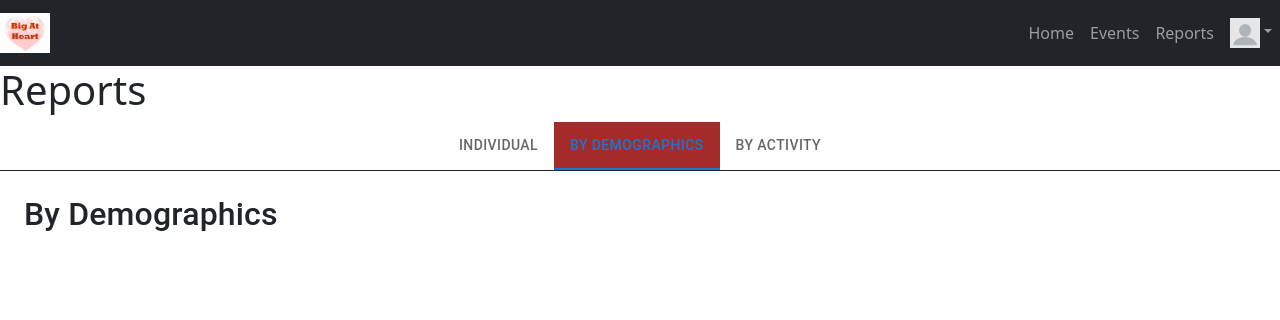
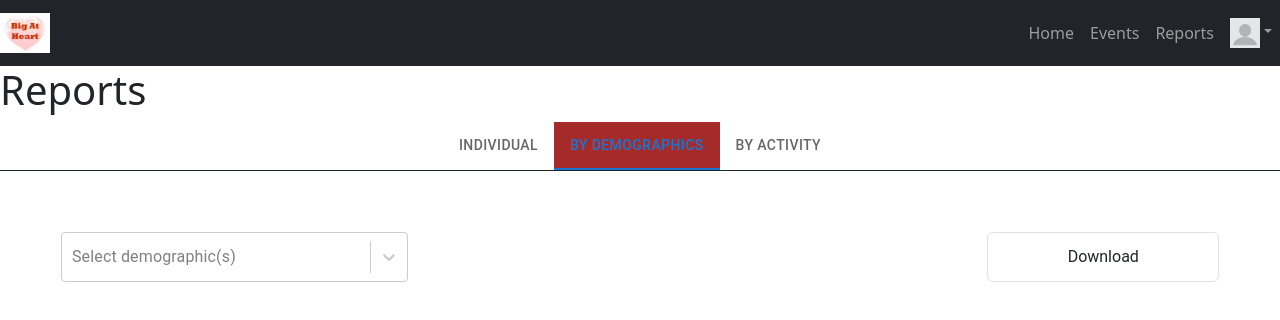
Before and after one commit to NicholasTanYY/volunteer_management_system, a React (Create React App) app: page /adminReports in a window 1280 px wide. Both pictures are taken after a click on the tab "BY DEMOGRAPHICS". Shown: the top 320 px of the page. Built offline with nearby package versions, Linux system fonts and the light colour scheme.

Commit message:
Add piechart Component, missing styling and some logic

```diff
--- a/package.json
+++ b/package.json
@@ -12,6 +12,7 @@
     "@testing-library/jest-dom": "^5.17.0",
     "@testing-library/react": "^13.4.0",
     "@testing-library/user-event": "^13.5.0",
+    "@types/chart.js": "^2.9.41",
     "@types/cors": "^2.8.17",
     "@types/express": "^4.17.21",
     "@types/jest": "^27.5.2",
@@ -23,6 +24,7 @@
     "@types/react-router-dom": "^5.3.3",
     "axios": "^1.6.7",
     "bootstrap": "^5.3.2",
+    "chart.js": "^4.4.1",
     "cors": "^2.8.5",
     "dotenv": "^16.4.1",
     "express": "^4.18.2",
@@ -31,6 +33,7 @@
     "prompt-sync": "^4.2.0",
     "react": "^18.2.0",
     "react-bootstrap": "^2.10.0",
+    "react-chartjs-2": "^5.2.0",
     "react-dom": "^18.2.0",
     "react-redux": "^9.1.0",
     "react-router-dom": "^6.22.0",
--- a/src/components/reportComponents/ByDemographicsComponent.tsx
+++ b/src/components/reportComponents/ByDemographicsComponent.tsx
@@ -1,12 +1,67 @@
 
-import React, { useEffect, useState } from 'react';
+import React, { useState } from 'react';
+import Select from 'react-select';
+import demographics from '../../utilities/AllDemographics';
+import ChartComponent from './chartsComponents/ChartComponent';
+
+interface DemographicType {
+    value: string;
+    label: string;
+}
+
+const AllDemographics: DemographicType[] = demographics;
 
 const ByDemographicsComponent: React.FC = () => {
 
+    const [demographic, setDemographic] = useState<DemographicType[] | null>(null);
+
+    const handleDownloadPress = (event: { preventDefault: () => void; }) => {
+        event.preventDefault();
+        console.log(demographic);
+    }
+
+    const handleDemographicChange = (selectedOption: any) => {
+        setDemographic(selectedOption);
+        if (selectedOption.length === 0) {
+            setDemographic(null);
+        }
+    }
+
     return (
-        <div>
-            <h2>By Demographics</h2>
+        <div style={{ padding: "3%" }}>
+            <form onSubmit={handleDownloadPress} style={{ display: 'flex', flexDirection: 'column', gap: '10px' }}>
+                <div style={{ display: 'flex', justifyContent: 'space-between', alignItems: 'center', height: '100%' }}>
+                    <label style={{ flex: '0 0 30%' }}>
+                        <Select
+                            value={demographic}
+                            placeholder="Select demographic(s)"
+                            onChange={handleDemographicChange}
+                            options={AllDemographics}
+                            isMulti={true} // allow multiple selections
+                            className="basic-multi-select"
+                            classNamePrefix="select"
+                            styles={{ control: (base) => ({ ...base, height: '50px' }) }}
+                        />
+                    </label>
+                    <button className="form-control" type="submit" style={{ flex: '0 0 20%', height: '50px' }}>Download</button>
+                </div>
+            </form>
+            {
+                demographic && (
+                    <div style={{ padding: '2%' }}>
+                        {
+                            demographic.map((demo, index) => (
+                                <div key={index} style={{ border: '1px solid black', alignContent:'center', alignItems:'center'}}>
+                                    <h2>Demographic: {demo.label}</h2>
+                                    <ChartComponent />
+                                </div>
+                            ))
+                        }
+                    </div>
+                )
+            }
         </div>
+
     );
 };
 
--- a/src/components/reportComponents/IndividualComponent.tsx
+++ b/src/components/reportComponents/IndividualComponent.tsx
@@ -67,6 +67,7 @@ const IndividualComponent: React.FC = () => {
                     <label style={{ flex: '0 0 30%' }}>
                         <Select
                             value={volunteerName}
+                            placeholder="Select volunteer"
                             onChange={handleNameChange}
                             options={AllNames}
                             isMulti={false} // do not allow multiple selections
--- /dev/null
+++ b/src/components/reportComponents/chartsComponents/ChartComponent.tsx
@@ -0,0 +1,51 @@
+import React from 'react';
+import { Chart as ChartJS, ArcElement, Tooltip, Legend } from 'chart.js';
+import { Pie } from 'react-chartjs-2';
+
+ChartJS.register(ArcElement, Tooltip, Legend);
+
+const data = {
+    labels: ['Red', 'Blue', 'Yellow', 'Green', 'Purple', 'Orange'],
+    datasets: [
+        {
+            label: '# of Votes',
+            data: [12, 19, 3, 5, 2, 3],
+            backgroundColor: [
+                'rgba(255, 99, 132, 0.2)',
+                'rgba(54, 162, 235, 0.2)',
+                'rgba(255, 206, 86, 0.2)',
+                'rgba(75, 192, 192, 0.2)',
+                'rgba(153, 102, 255, 0.2)',
+                'rgba(255, 159, 64, 0.2)',
+            ],
+            borderColor: [
+                'rgba(255, 99, 132, 1)',
+                'rgba(54, 162, 235, 1)',
+                'rgba(255, 206, 86, 1)',
+                'rgba(75, 192, 192, 1)',
+                'rgba(153, 102, 255, 1)',
+                'rgba(255, 159, 64, 1)',
+            ],
+            borderWidth: 1,
+        },
+    ],
+};
+
+const options = {
+    plugins: {
+        title: {
+            display: true,
+            text: 'My Chart Title'
+        }
+    }
+};
+
+const ChartComponent: React.FC = () => {
+    return (
+        <div style={{ width: '30%', height: '30%' }}>
+            <Pie data={data} options={options} />
+        </div>
+    );
+};
+
+export default ChartComponent;
--- /dev/null
+++ b/src/utilities/AllDemographics.tsx
@@ -0,0 +1,7 @@
+const AllDemographics = [
+  { value: 'gender', label: 'Gender' },
+  { value: 'female', label: 'Age' },
+  { value: 'non_binary', label: 'Employment Status' },
+];
+
+export default AllDemographics;
```
Also changed, not shown: 1 other file (tests, documents, lock files or other folders).
